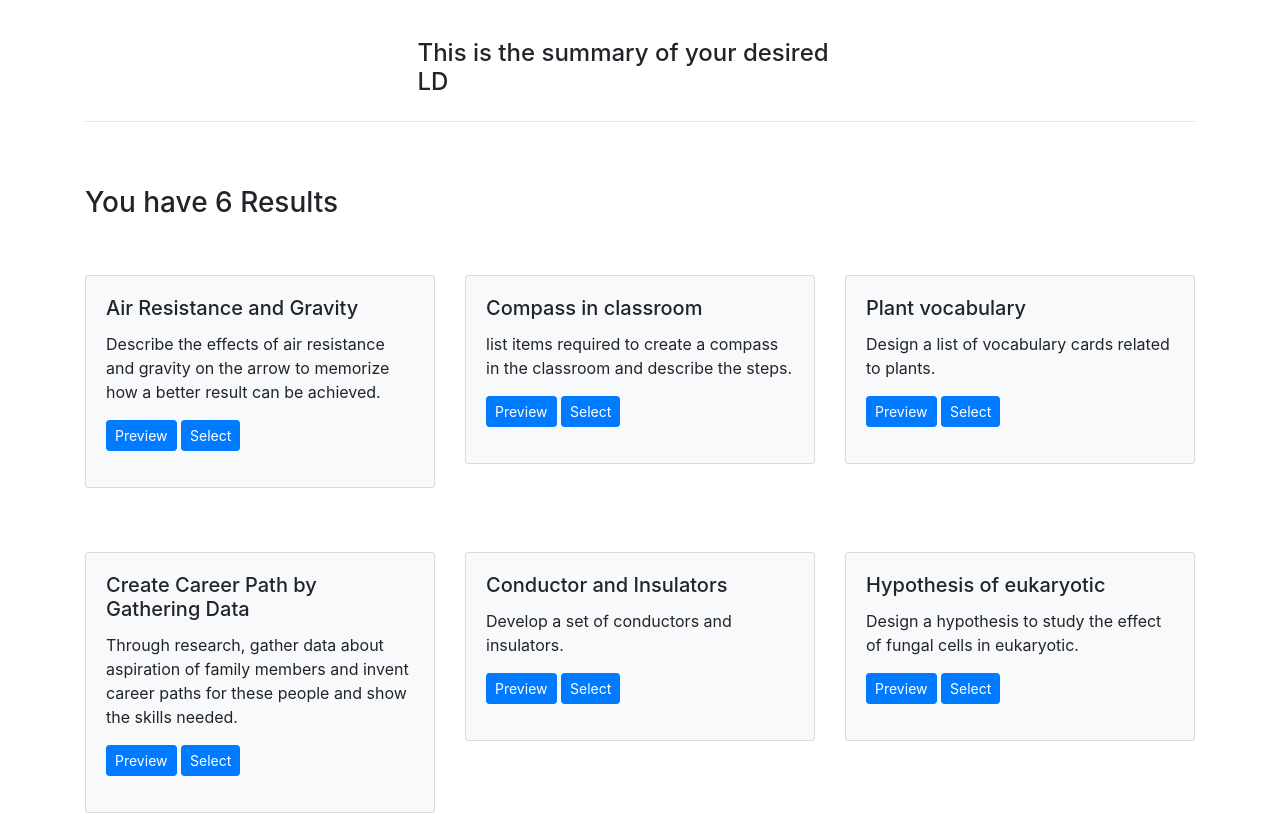
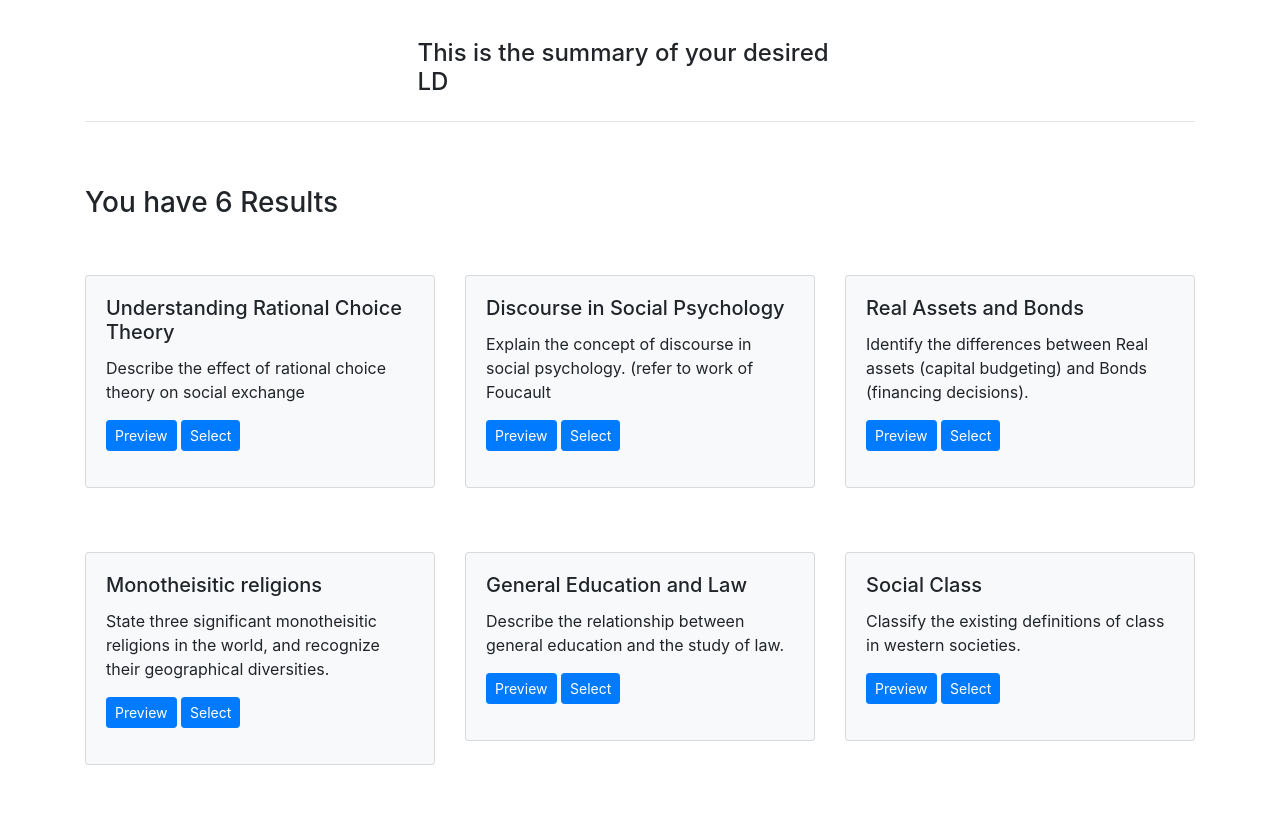
Before and after one commit to Manimit10/experiment-B2-explanation, a plain HTML site: page result-green.html in a window 1280 px wide. Shown: the part 65-894 px from the top of the page. After the commit the page ends 846 px from the top, so only its background shows below. Drawn offline with nearby package versions, Linux system fonts and the light colour scheme.

Commit message:
scenario adde, preview pages created, some errors fixed

```diff
--- a/scripts/designGenerator.js
+++ b/scripts/designGenerator.js
@@ -9,83 +9,82 @@ let student_in_Storage = localStorage.getItem('student amount');
 const designData = [
   {
     id: 1,
-    name: 'Air Resistance and Gravity',
-    description:
-      'Describe the effects of air resistance and gravity on the arrow to memorize how a better result can be achieved.',
+    name: 'Understanding Rational Choice Theory',
+    description: 'Describe the effect of rational choice theory on social exchange',
     author: '',
     link: './previews/preview1.html',
     distanceClassroom: 'In the Classroom',
-    educationlevel: 'Lower Secondary Education',
-    studentamount: 'Less than 10 students',
-    subject: 'Science',
-    time: ' More than 40 minutes',
+    educationlevel: 'Bachelor or Equivalent',
+    studentamount: 'Between 10-20 students',
+    subject: 'Social Science, Business & Law',
+    time: 'Between 10-20 mins',
+    bloom: 'Understand',
+  },
+  {
+    id: 2,
+    name: 'Discourse in Social Psychology',
+    description: 'Explain the concept of discourse in social psychology. (refer to work of Foucault',
+    author: '',
+    link: './previews/preview2.html',
+    distanceClassroom: 'In the Classroom',
+    educationlevel: 'Master or Equivalent',
+    studentamount: 'Between 10-20 Students',
+    subject: 'Social Science, Business & Law',
+    time: 'Between 20-30 mins',
+    bloom: 'Understand',
+  },
+  {
+    id: 3,
+    name: 'Real Assets and Bonds',
+    description: 'Identify the differences between Real assets (capital budgeting) and Bonds (financing decisions).',
+    author: '',
+    link: './previews/preview3.html',
+    distanceClassroom: 'In the Classroom',
+    educationlevel: 'Master or Equivalent',
+    studentamount: 'Between 10-20 students',
+    subject: 'Humanities and Arts',
+    time: 'Between 10-20 mins',
+    bloom: 'Understand',
+  },
+  {
+    id: 4,
+    name: 'Monotheisitic religions',
+    description:
+      'State three significant monotheisitic religions in the world, and recognize their geographical diversities.',
+    author: '',
+    link: './previews/preview4.html',
+    distanceClassroom: 'In the Classroom',
+    educationlevel: 'Bachelor or Equivalent',
+    studentamount: 'Between 10-20 Students',
+    subject: 'Humanities and Arts',
+    time: 'Between 20-30 mins',
     bloom: 'Remember',
   },
   {
-    id: 2,
-    name: 'Compass in classroom',
-    description: 'list items required to create a compass in the classroom and describe the steps.',
-    author: '',
-    link: './previews/preview2.html',
-    distanceClassroom: 'Distance Learning',
-    educationlevel: 'Lower Secondary Education',
-    studentamount: 'Between 30-40 Students',
-    subject: 'Science',
-    time: 'More than 40 minutes',
-    bloom: 'Remember',
-  },
-  {
-    id: 3,
-    name: 'Plant vocabulary',
-    description: 'Design a list of vocabulary cards related to plants.',
-    author: '',
-    link: './previews/preview3.html',
-    distanceClassroom: 'Distance Learning',
-    educationlevel: 'Lower Secondary Education',
-    studentamount: 'Less than 10 students',
-    subject: 'Science',
-    time: 'More than 40 minutes',
-    bloom: 'Create',
-  },
-  {
-    id: 4,
-    name: 'Create Career Path by Gathering Data',
-    description:
-      'Through research, gather data about aspiration of family members and invent career paths for these people and show the skills needed.',
-    author: '',
-    link: './previews/preview4.html',
-    distanceClassroom: 'In the Classroom',
-    educationlevel: 'Lower Secondary Education',
-    studentamount: 'Between 30-40 Students',
-    subject: 'Social science, Business & Law',
-    time: 'More than 40 minutes',
-    bloom: 'Create',
-  },
-  {
     id: 5,
-    name: 'Conductor and Insulators',
-    description: 'Develop a set of conductors and insulators.',
+    name: 'General Education and Law',
+    description: 'Describe the relationship between general education and the study of law.',
     author: '',
     link: './previews/preview5.html',
-    distanceClassroom: 'In the Classroom',
-    educationlevel: 'Lower Secondary Education',
-    studentamount: 'Between 30-40 Students',
-    subject: 'Science',
-    time: 'Between 10-20 minutes',
-    bloom: 'Create',
+    distanceClassroom: 'Distance Learning',
+    educationlevel: 'Bachelor or Equivalent',
+    studentamount: 'Between 10-20 Students',
+    subject: 'Humanities and Arts',
+    time: 'Between 20-30 mins',
+    bloom: 'Understand',
   },
   {
     id: 6,
-    name: 'Hypothesis of eukaryotic',
-    description: 'Design a hypothesis to study the effect of fungal cells in eukaryotic.',
+    name: 'Social Class',
+    description: 'Classify the existing definitions of class in western societies.',
     author: '',
     link: './previews/preview6.html',
     distanceClassroom: 'In the Classroom',
-    educationlevel: 'Master or Equivalent',
-    studentamount: 'Between 30-40 students',
-    subject: 'Science',
-    time: 'more than 40 minutes',
-    bloom: 'Create',
+    educationlevel: 'Bachelor or Equivalent',
+    studentamount: 'Less than 10 students',
+    subject: 'Humanities and Arts',
+    time: 'Between 20-30 mins',
+    bloom: 'Understand',
   },
   // {
   //   name: 'Metodología Docente',
```
Also changed, not shown: Previews/preview1.html (+9 -12 lines), Previews/preview2.html (+11 -11 lines), Previews/preview3.html (+10 -10 lines), Previews/preview4.html (+10 -10 lines), Previews/preview5.html (+10 -10 lines), Previews/preview6.html (+9 -9 lines), index.html (+21 -17 lines).
